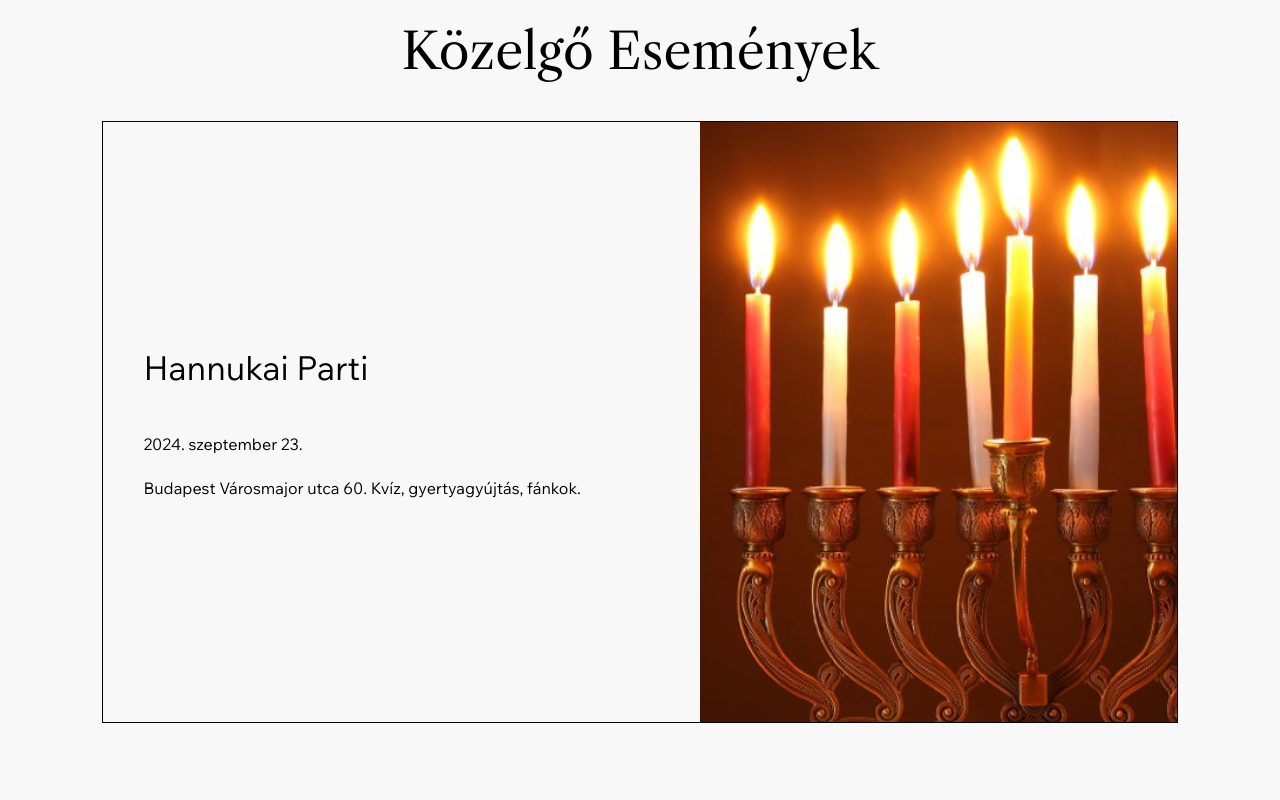
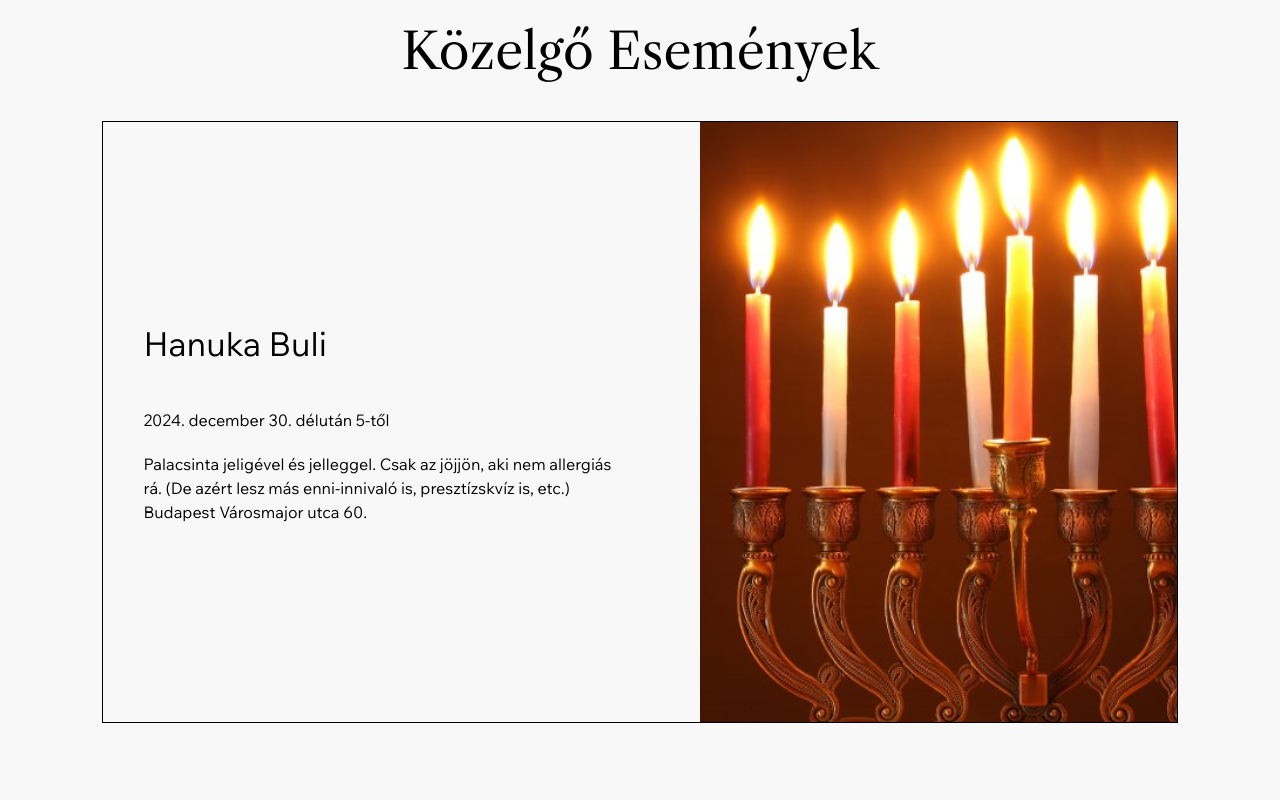
Before and after one commit to gyerekecskee/gyerekecskee.github.io, a plain HTML site: page index.html in a window 1280 px wide. Shown: the part 1740-2540 px from the top of the page. Drawn offline with Linux system fonts and the light colour scheme.

Commit message:
added hanukah and finalized page

```diff
--- a/index.html
+++ b/index.html
@@ -98,13 +98,14 @@
             <div id="event">
                 <div id="event-text">
                     <div id="event-title">
-                        Hannukai Parti
+                        Hanuka Buli
                     </div>
                     <div>
-                        2024. szeptember 23.
+                        2024. december 30.
+                        délután 5-től
                     </div>
+                    Palacsinta jeligével és jelleggel. Csak az jöjjön, aki nem allergiás rá. (De azért lesz más enni-innivaló is, presztízskvíz is, etc.) <br>
                     Budapest Városmajor utca 60.
-                    Kvíz, gyertyagyújtás, fánkok.
                 </div>
                 <img id="event-image" src="pictures/hannukiah.jpg" alt="purim">
             </div>
@@ -156,6 +157,7 @@
                 </div>
                 <!--Az Alma utca épületét valamivel a hábórú után vette a hitközség. Ekkor lett szeretetotthon és zsinagóga ahová az otthon lakói és a környéken élő zsidók is jártak. A következő években az épület folyamatosan romlott így felújításra szorult, ez nemrégiben be is fejeződött az imaház részén. Napjainkban egy fiatalos kisebb közösség alkotja Buda egyetlen ortodox közösségét.-->
                 <!--AI version-->
+                Ez a rész még nincs kész teljesen, bocsi. <br>
                 Az Alma utcai épület története fontos részét képezi Budapest zsidó örökségének. A második világháború befejezését követő években a budai zsidó hitközség megvásárolta ezt az ingatlant, amely hamarosan kettős funkciót kezdett betölteni: egyrészt szeretetotthonként szolgált az idős, gondozásra szoruló zsidó emberek számára, másrészt zsinagógaként működött, amely nemcsak az otthon lakóit, hanem a környező utcákban és kerületekben élő zsidó családokat is vonzotta.
 Az épület az évtizedek során jelentős igénybevételnek volt kitéve, és állapota fokozatosan romlott. A szerkezeti problémák és az általános elhasználódás miatt átfogó felújításra volt szükség. A rekonstrukciós munkálatok elsősorban az imaház részére koncentráltak, és örömteli módon a közelmúltban sikeresen be is fejeződtek. A felújítás során nagy figyelmet fordítottak arra, hogy megőrizzék az épület eredeti karakterét, miközben a modern kor követelményeinek is megfeleljen.
 Napjainkban ez a hely különleges szerepet tölt be Budapest zsidó életében, hiszen ez Buda egyetlen ortodox közössége. A korábbi időszakokhoz képest jelentős változás, hogy most egy fiatalabb generáció alkotja a közösség gerincét. Ez a fiatalos lendület új energiát és dinamizmust hoz a közösség életébe, miközben az ortodox hagyományokat és szokásokat hűen őrzik és ápolják. A közösség aktív szerepet vállal a zsidó vallási és kulturális élet fenntartásában, rendszeres programokat és összejöveteleket szerveznek, ezáltal is erősítve a budai zsidóság összetartását és identitását.
```
